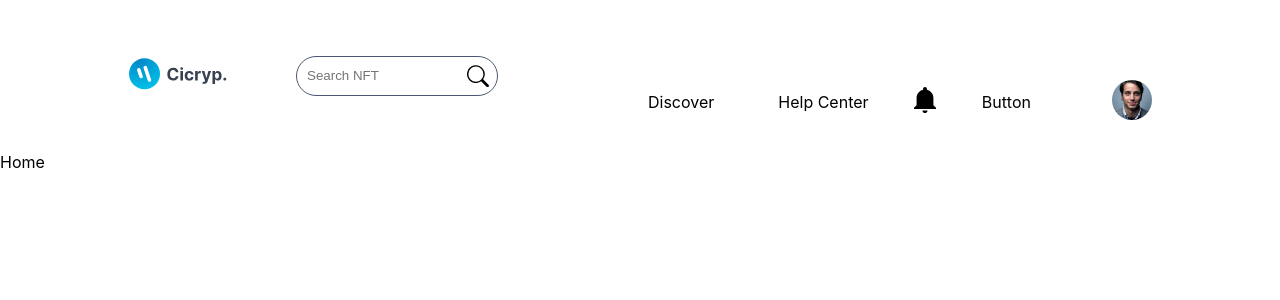
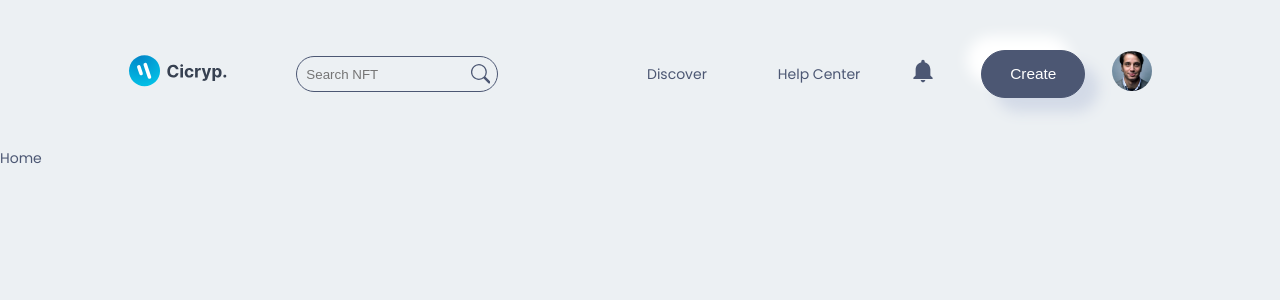
Before and after one commit to Prometheus2k/NFT-Marketplace-frontend, a Next.js app: page / in a window 1280 px wide. Shown: the top 300 px of the page. Built offline with nearby package versions, Linux system fonts and the light colour scheme.

Commit message:
Styled profile and side bar menu

```diff
--- a/components/Button/Button.jsx
+++ b/components/Button/Button.jsx
@@ -1,7 +1,16 @@
 import React from "react";
 
-const Button = () => {
-  return <div>Button</div>;
+// INTERNAL IMPORT
+import Style from "./Button.module.css";
+
+const Button = ({ btnName, handleClick }) => {
+  return (
+    <div className={Style.box}>
+      <button className={Style.button} onClick={() => handleClick()}>
+        {btnName}
+      </button>
+    </div>
+  );
 };
 
 export default Button;
--- a/components/Button/Button.module.css
+++ b/components/Button/Button.module.css
@@ -0,0 +1,17 @@
+.button {
+  background-color: var(--icons-color);
+  padding: 1rem 2rem;
+  border: 1px solid var(--icons-color);
+  border-radius: 2.2rem;
+  font-size: 1.1rem;
+  color: var(--shadow-light-color);
+  cursor: pointer;
+  transition: all 0.2s ease-in;
+  box-shadow: var(--box-shadow);
+}
+
+.button:hover {
+  background-color: var(--main-bg-color);
+  border: 1px solid var(--icons-color);
+  color: var(--icons-color);
+}
--- a/components/Navbar/NavBar.jsx
+++ b/components/Navbar/NavBar.jsx
@@ -123,7 +123,7 @@
 
           {/*  CREATE BUTTON SECTION */}
           <div className={Style.navbar_container_right_button}>
-            <Button btnText="Create" />
+            <Button btnName="Create" handleClick={() => {}} />
           </div>
 
           {/*  USER PROFILE */}
@@ -154,7 +154,7 @@
 
       {/*  SIDE BAR */}
       {openSideMenu && (
-        <div className={Style.SideBar}>
+        <div className={Style.sideBar}>
           <SideBar setOpenSideMenu={setOpenSideMenu} />
         </div>
       )}
--- a/components/Navbar/NavBar.module.css
+++ b/components/Navbar/NavBar.module.css
@@ -49,7 +49,7 @@
   grid-template-columns: 1fr 1fr 0.5fr 1fr 0.3fr;
   gap: 1rem;
   align-items: center;
-  align-self: flex-end;
+  /* align-self: flex-end; */
 }
 
 .navbar_container_right_discover {
--- a/components/Navbar/Profile/Profile.jsx
+++ b/components/Navbar/Profile/Profile.jsx
@@ -11,7 +11,6 @@
 
 const Profile = () => {
   return (
-    <div>
     <div className={Style.profile}>
       <div className={Style.profile_account}>
         <Image
@@ -26,8 +25,6 @@
           <small>X034634654375463....</small>
         </div>
       </div>
-      </div>
-
       <div className={Style.profile_menu}>
         <div className={Style.profile_menu_one}>
           <div className={Style.profile_menu_one_item}>
--- a/components/Navbar/Profile/Profile.module.css
+++ b/components/Navbar/Profile/Profile.module.css
@@ -0,0 +1,46 @@
+.profile {
+  position: absolute;
+  padding: 2rem 0.5rem;
+  box-shadow: var(--box-shadow);
+  font-size: 1rem;
+  width: 20rem;
+  border-radius: 1rem;
+
+  left: -17rem;
+  top: 4.5rem;
+  z-index: 22222222222;
+  background-color: var(--main-bg-color);
+}
+
+.profile_account {
+  display: flex;
+  align-items: flex-start;
+  gap: 2rem;
+  padding: 1.5rem;
+}
+
+.profile_account_img {
+  border-radius: 50%;
+}
+
+.profile_account_info {
+  line-height: 0.3;
+}
+
+.profile_account_info p {
+  font-weight: 600;
+}
+
+.profile_menu_one_item {
+  display: flex;
+  align-items: center;
+  gap: 2rem;
+  padding: 0rem 1.5rem;
+  transition: all 0.3s ease-in;
+}
+
+.profile_menu_one_item:hover {
+  background-color: var(--icons-color);
+  color: var(--shadow-dark-color);
+  border-radius: 0.3rem;
+}
--- a/components/Navbar/SideBar/SideBar.jsx
+++ b/components/Navbar/SideBar/SideBar.jsx
@@ -101,10 +101,16 @@
 
   return (
     <div className={Style.sideBar}>
-      <GrClose className={Style.sideBar_close} onClick={() => closeSideBar()} />
+      <GrClose
+        className={Style.sideBar_closeBtn}
+        onClick={() => closeSideBar()}
+      />
       <div className={Style.sideBar_box}>
-        <Image src={images.logo} alt="logo" width={150} height={50} />
-        <p>Discover the most outstanding articles on all topics of NFT </p>
+        <Image src={images.logo} alt="logo" width={150} height={150} />
+        <p>
+          Discover the most outstanding articles on all topics of NFT & Write
+          your own articles and share them.
+        </p>
         <div className={Style.sideBar_social}>
           <a href="#">
             <TiSocialFacebook />
@@ -164,8 +170,8 @@
       </div>
 
       <div className={Style.sideBar_button}>
-        <Button btnName="Create" />
-        <Button btnName="Connect Wallet" />
+        <Button btnName="Create" handleClick={() => {}} />
+        <Button btnName="Connect Wallet" handleClick={() => {}} />
       </div>
     </div>
   );
--- a/components/Navbar/SideBar/SideBar.module.css
+++ b/components/Navbar/SideBar/SideBar.module.css
@@ -0,0 +1,66 @@
+.sideBar_box {
+  padding: 2rem;
+  border-bottom: 1px solid var(--icons-color);
+  background-color: var(--main-bg-color);
+}
+
+.sideBar_closeBtn {
+  position: absolute;
+  top: 3rem;
+  right: 2rem;
+  transition: all 0.2s ease-in-out;
+  cursor: pointer;
+  box-shadow: var(--box-shadow);
+}
+
+.sideBar_closeBtn:hover {
+  transform: rotate(45deg);
+}
+
+.sideBar_box p {
+  margin-top: -2rem;
+}
+.sideBar_social {
+  display: flex;
+  gap: 1.3rem;
+  font-size: 1.5rem;
+  align-items: center;
+}
+
+.sideBar_social a {
+  padding: 0.2rem;
+  border-radius: 50%;
+  transition: all 0.3s ease-in;
+  display: grid;
+}
+
+.sideBar_social a:hover {
+  background-color: var(--icons-color);
+  color: var(--shadow-dark-color);
+  box-shadow: 1px solid var(--icons-color);
+}
+
+.sideBar_menu {
+  padding: 2rem;
+  text-transform: uppercase;
+  font-weight: 500;
+  border-bottom: 1px solid var(--icons-color);
+}
+
+.sideBar_menu_box {
+  display: flex;
+  justify-content: space-between;
+  align-items: center;
+  cursor: pointer;
+}
+
+.sideBar_discover {
+  padding-inline: 1rem;
+}
+
+.sideBar_button {
+  padding: 2rem;
+  display: flex;
+  align-items: center;
+  justify-content: space-between;
+}
--- a/styles/globals.css
+++ b/styles/globals.css
@@ -8,19 +8,21 @@
   --shadow-light-color: #fff;
   --main-bg-color: #ecf0f3;
 
-  --box-shadow: 1rem 1rem 1rem var(var(--shadow-dark-color)),
-    -1rem -1rem 1rem var(var(--shadow-dark-color));
+  --box-shadow: 1rem 1rem 1rem var(--shadow-dark-color),
+    -1rem -1rem 1rem var(--shadow-light-color);
 
-  --box-shadow-2: 0rem 0rem 0rem var(var(--shadow-dark-color)),
-    -0.3rem -0.3rem 1rem var(var(--shadow-dark-color));
+  --box-shadow-2: 0rem 0rem 0rem var(--shadow-dark-color),
+    -0.3rem -0.3rem 1rem var(--shadow-dark-color);
 }
 
 html,
 body {
   padding: 0;
   margin: 0;
-  font-family: -apple-system, BlinkMacSystemFont, Segoe UI, Roboto, Oxygen,
-    Ubuntu, Cantarell, Fira Sans, Droid Sans, Helvetica Neue, sans-serif;
+  font-family: "Poppins", sans-serif;
+  font-size: 14px;
+  background-color: var(--main-bg-color);
+  color: var(--icons-color);
 }
 
 a {
```
Lines whose indentation alone changed are shown as unchanged.
